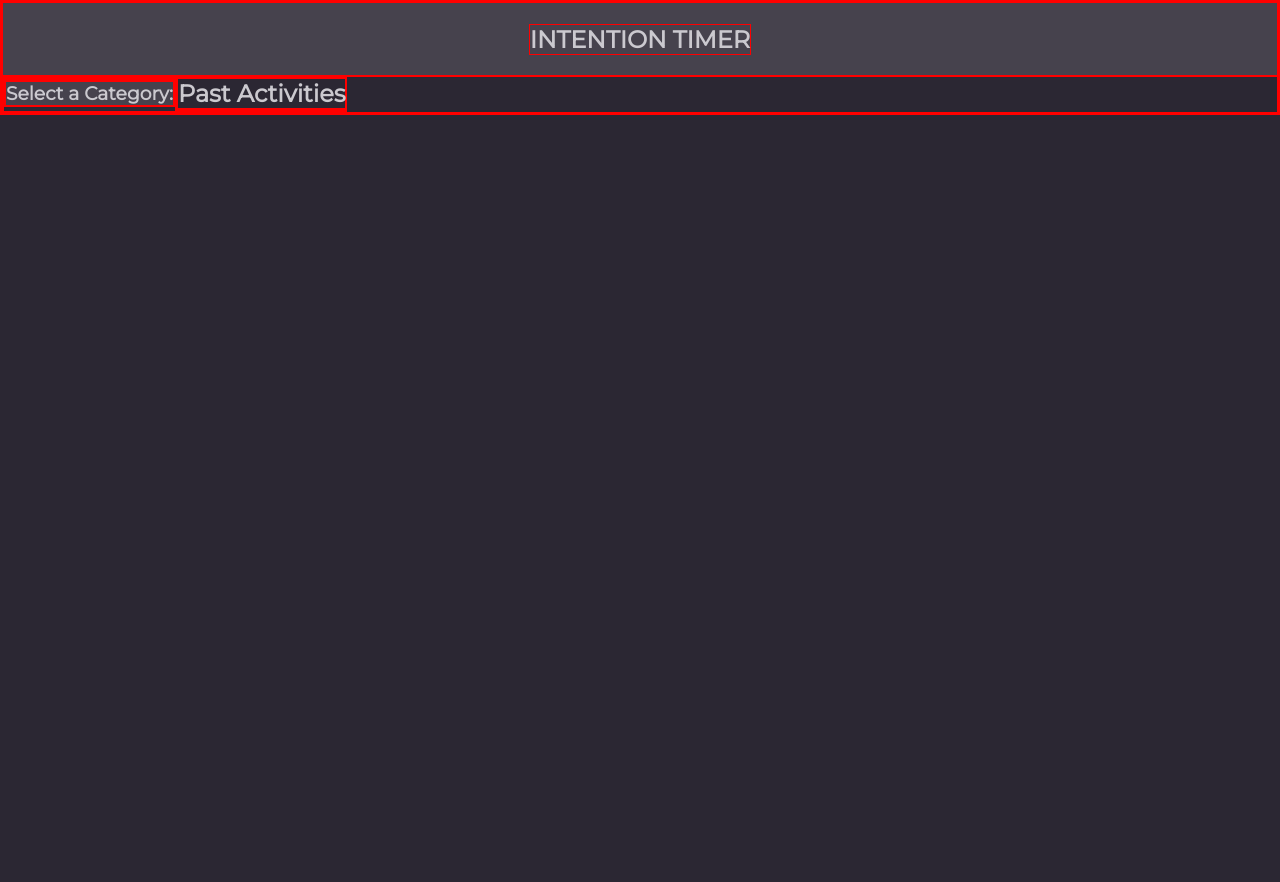
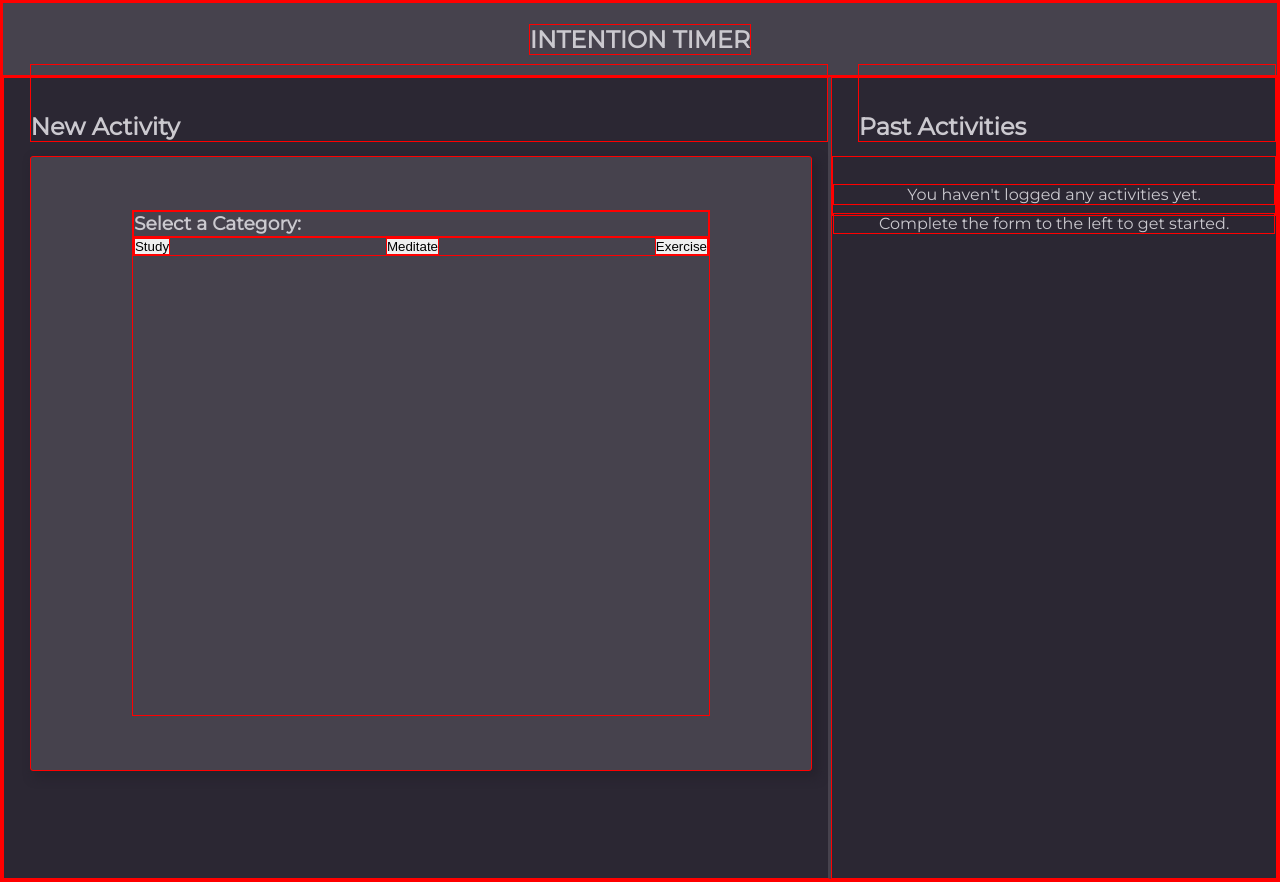
Before and after one commit to MarchCorbin/intention-timer, a plain HTML site: page index.html in a window 1280 px wide. Before the commit the page ends 800 px from the top, so only its background shows below. Drawn offline with Linux system fonts and the light colour scheme.

Commit message:
Add html and css for new activity card

```diff
--- a/index.html
+++ b/index.html
@@ -13,14 +13,23 @@
     </header>
     <main>
       <section class="new-activity">
-        <h2 class="new-activity-header"></h2>
-        <section class="new-activity-card card-color">
+        <h2 class="new-activity-header">New Activity</h2>
+        <section class="new-activity-card card-color card-styling">
+          <section class="card-center">
           <h3>Select a Category:</h3>
+          <span>
+          <button class="select-study">Study</button>
+          <button class="select-meditate">Meditate</button>
+          <button class="select-exercise">Exercise</button>
+          </span>
+          </section>
         </section>
       </section>
       <section class="past-activities">
         <h2>Past Activities</h2>
         <section class="past-cards">
+        <p class="placeholder-text">You haven't logged any activities yet.</p>
+        <p class="placeholder-text">Complete the form to the left to get started.</p>
         </section>
       </section>
     </main>
--- a/styles.css
+++ b/styles.css
@@ -9,6 +9,11 @@ body {
   font-family: 'Montserrat', sans-serif;
   background-color: #2B2733;
   color: #CBC9CF;
+}
+
+.card-styling {
+  box-shadow: 5px 5px 10px 2px #26222D;
+  border-radius: 3px;
 }
 
 .card-color {
@@ -33,4 +38,56 @@ header h2 {
 
 main {
   display: flex;
+  justify-content: space-between;
 }
+
+.new-activity {
+  width: 65%;
+  height: 100vh;
+  border-right: 3px solid #46424D;
+}
+
+.past-activities {
+  width: 35%;
+  height: 100vh;
+}
+
+.new-activity-header, .past-activities h2 {
+  height: 9.5vh;
+  margin-left: 2vw;
+  display: flex;
+  align-items: flex-end;
+  position: relative;
+  bottom: 1.8vh;
+}
+
+.new-activity-card {
+  width: 61vw;
+  height: 76.6vh;
+  margin-left: 2vw;
+  display: flex;
+  justify-content: center;
+  align-items: center;
+}
+
+/* || PAST ACTIVITIES */
+
+.placeholder-text {
+  text-align: center;
+  position: relative;
+  top: 3.33vh;
+  margin-bottom: 1vh;
+}
+
+.card-center {
+  width: 45vw;
+  height: 63vh;
+}
+.card-center span {
+  display: flex;
+  justify-content: space-between;
+}
+
+.card-center h3 {
+  height: 3vh;
+}
```
